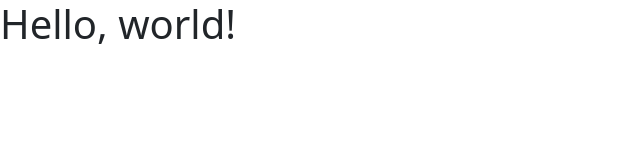
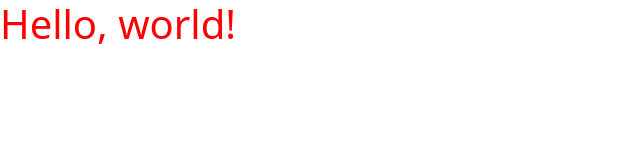
Before and after one commit to Amreal-Lamanera/js-biglietta-treno-form, a plain HTML site: page index.html in a window 1280 px wide. Shown: the whole page, without its empty margins (0-640 px from the left). Drawn offline with nearby package versions, Linux system fonts and the light colour scheme.

Commit message:
first commit to debug files

```diff
--- a/css/style.css
+++ b/css/style.css
@@ -0,0 +1,7 @@
+/*********************
+    DEBUG
+*********************/
+
+.debug h1 {
+    color: red;
+}
--- a/index.html
+++ b/index.html
@@ -18,7 +18,7 @@
 
     </head>
 
-    <body>
+    <body class="debug">
         <h1>Hello, world!</h1>
 
         <!-- Optional JavaScript; choose one of the two! -->
--- a/js/script.js
+++ b/js/script.js
@@ -0,0 +1 @@
+console.log('js ok');
```
